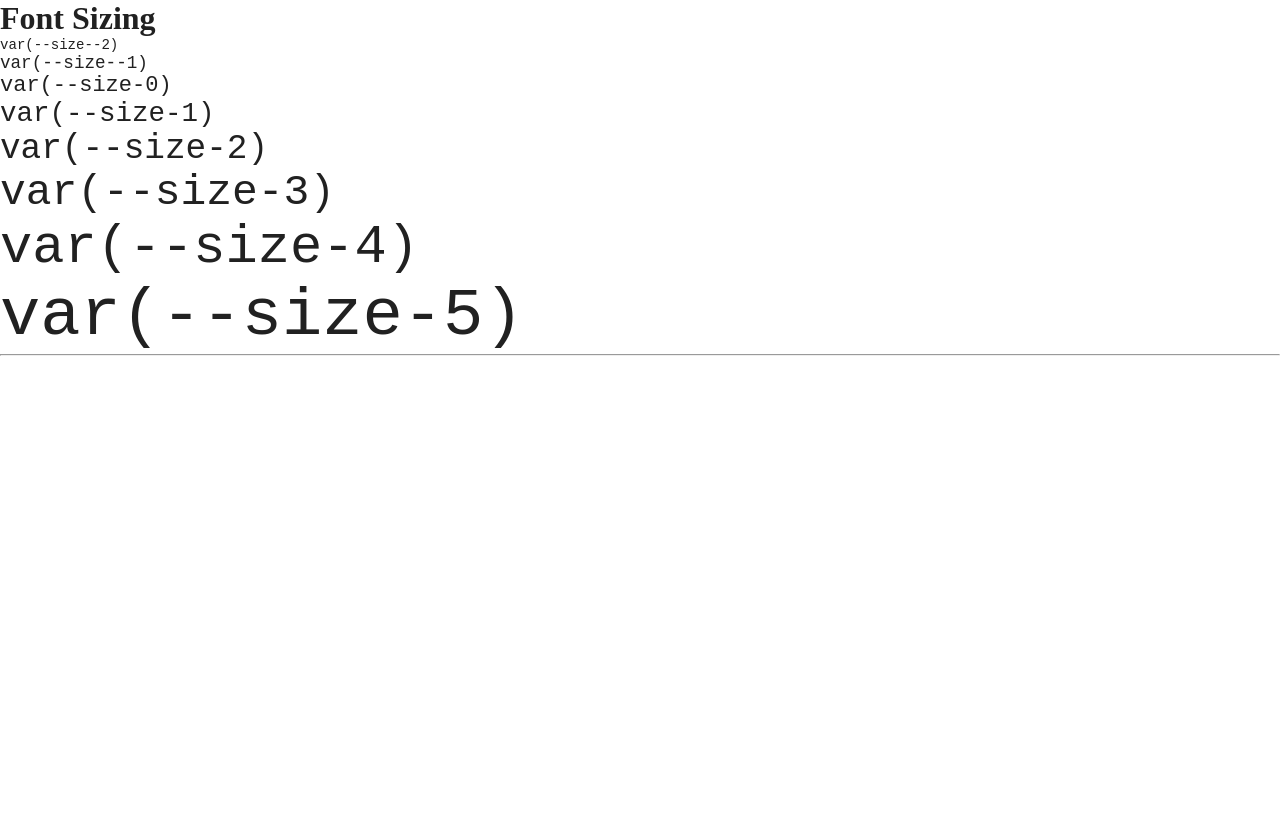
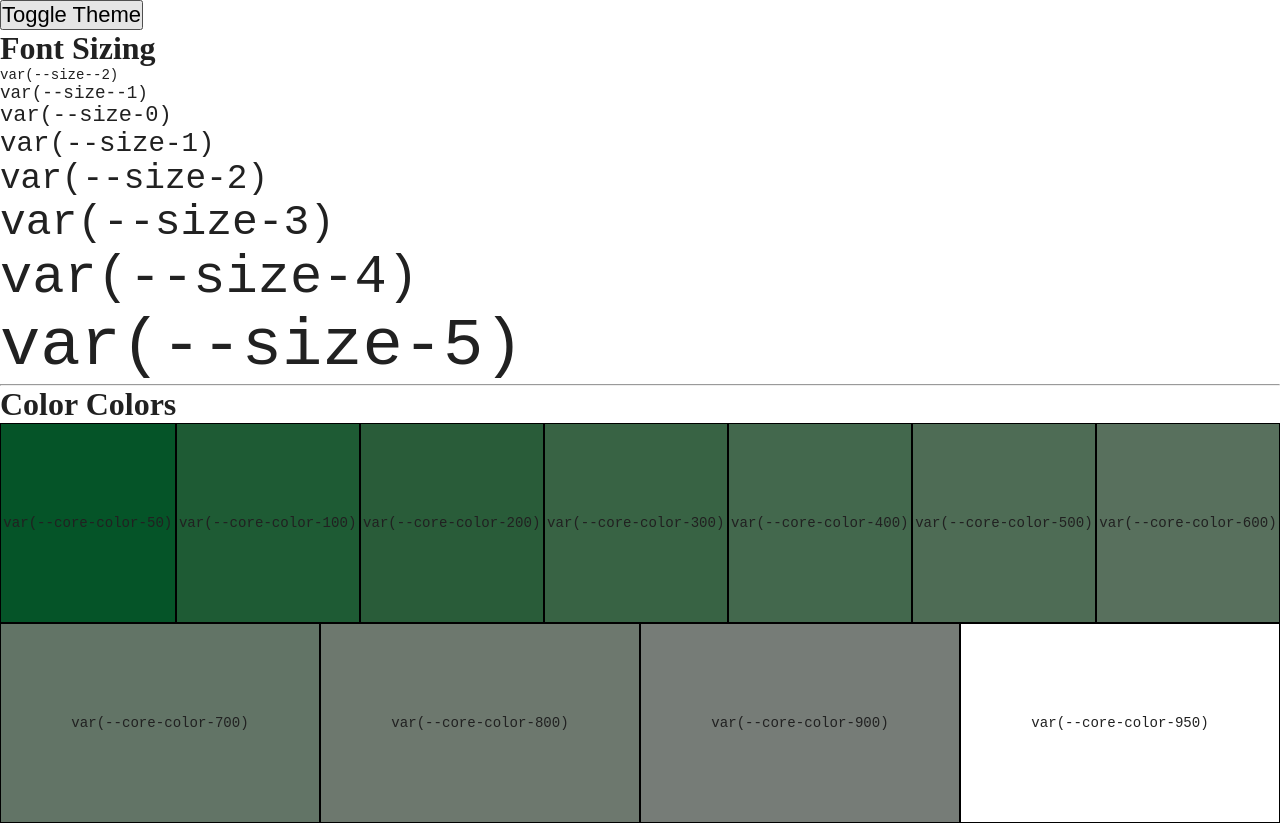
Before and after one commit to Tyler-Cav/Portfolio-V2, an Angular app: page /style-guide in a window 1280 px wide. Before the commit the page ends 800 px from the top, so only its background shows below. Built offline with nearby package versions, Linux system fonts and the light colour scheme.

Commit message:
-Create homepage component. -Update style guide with current selected colors.

```diff
--- a/src/app/For-Dev-Only/style-guide/style-guide.css
+++ b/src/app/For-Dev-Only/style-guide/style-guide.css
@@ -1,4 +1,22 @@
-section {
+.font-sizes {
   display: flex;
   flex-direction: column;
 }
+
+.colors {
+  display: flex;
+  flex-direction: row;
+  flex-wrap: wrap;
+}
+
+.main-color-item {
+  display: flex;
+  flex-grow: 1;
+  flex-direction: row;
+  justify-content: center;
+  align-items: center;
+  text-align: center;
+  height: 200px;
+  border: 1px solid black;
+  font-size: var(--size--2);
+}
--- a/src/app/For-Dev-Only/style-guide/style-guide.html
+++ b/src/app/For-Dev-Only/style-guide/style-guide.html
@@ -1,7 +1,15 @@
 <h1>Font Sizing</h1>
-<section>
+<section class="font-sizes">
   @for (size of fontSizeTypes; track size) {
     <code [style]="`font-size: var(${size});`">var({{ size }})</code>
   }
 </section>
 <hr />
+<h1>Color Colors</h1>
+<section class="colors">
+  @for (color of coreColors; track color) {
+    <code class="main-color-item" [style]="`background-color: var(${color});`"
+      >var({{ color }})</code
+    >
+  }
+</section>
--- a/src/app/For-Dev-Only/style-guide/style-guide.ts
+++ b/src/app/For-Dev-Only/style-guide/style-guide.ts
@@ -7,8 +7,7 @@ import { Component } from '@angular/core';
   styleUrl: './style-guide.css',
 })
 export class StyleGuide {
-
-    public fontSizeTypes: string[] = [
+  public fontSizeTypes: string[] = [
     '--size--2',
     '--size--1',
     '--size-0',
@@ -19,4 +18,17 @@ export class StyleGuide {
     '--size-5',
   ];
 
+  public coreColors = [
+    '--core-color-50',
+    '--core-color-100',
+    '--core-color-200',
+    '--core-color-300',
+    '--core-color-400',
+    '--core-color-500',
+    '--core-color-600',
+    '--core-color-700',
+    '--core-color-800',
+    '--core-color-900',
+    '--core-color-950',
+  ];
 }
--- a/src/app/app.html
+++ b/src/app/app.html
@@ -1,2 +1,3 @@
 <!-- Insert Potential Header And Footer Here If Including -->
+<app-home-page />
 <router-outlet />
--- a/src/app/app.routes.ts
+++ b/src/app/app.routes.ts
@@ -1,12 +1,7 @@
 import { Routes } from '@angular/router';
 import { StyleGuide } from './For-Dev-Only/style-guide/style-guide';
-import { ThemeButton } from './header/theme-button/theme-button';
 
 export const routes: Routes = [
-  {
-    path: '',
-    component: ThemeButton,
-  },
   {
     path: 'style-guide',
     component: StyleGuide,
--- a/src/app/app.ts
+++ b/src/app/app.ts
@@ -1,11 +1,11 @@
 import { Component, signal, OnInit } from '@angular/core';
 import { RouterOutlet } from '@angular/router';
-import { ThemeButton } from './header/theme-button/theme-button';
+import { HomePage } from '../home/home-page/home-page';
 import { ThemeService } from '../theme-config.service';
 
 @Component({
   selector: 'app-root',
-  imports: [RouterOutlet, ThemeButton],
+  imports: [RouterOutlet, HomePage],
   templateUrl: './app.html',
   styleUrl: './app.css',
 })
--- /dev/null
+++ b/src/home/home-page/home-page.html
@@ -0,0 +1 @@
+<app-theme-button />
--- a/src/styles.css
+++ b/src/styles.css
@@ -1,4 +1,5 @@
 :root {
+  /* FONT SIZING */
   --size--2: clamp(0.6944rem, 0.6299rem + 0.3227vw, 0.88rem);
   --size--1: clamp(0.8333rem, 0.7406rem + 0.4638vw, 1.1rem);
   --size-0: clamp(1rem, 0.8696rem + 0.6522vw, 1.375rem);
@@ -7,8 +8,7 @@
   --size-3: clamp(1.728rem, 1.3949rem + 1.6653vw, 2.6855rem);
   --size-4: clamp(2.0736rem, 1.6272rem + 2.2319vw, 3.3569rem);
   --size-5: clamp(2.4883rem, 1.8943rem + 2.9702vw, 4.1962rem);
-  --bg-color: #ffffff;
-  --text-color: #212121;
+  /* CORE COLORS */
   --core-color-50: oklch(0.39 0.1 152);
   --core-color-100: oklch(0.42 0.09 152);
   --core-color-200: oklch(0.43 0.08 152);
@@ -20,6 +20,9 @@
   --core-color-800: oklch(0.56 0.02 150);
   --core-color-900: oklch(0.58 0.01 151);
   --core-color-950: oklch(0.6 0 NaN);
+
+  --bg-color: #ffffff;
+  --text-color: #212121;
 }
 
 .dark-theme {
```
Also changed, not shown: src/home/home-page/home-page.ts (added, +10 -0 lines), src/home/home-page/home-page.css (added), 1 other file (tests, documents, lock files or other folders).
